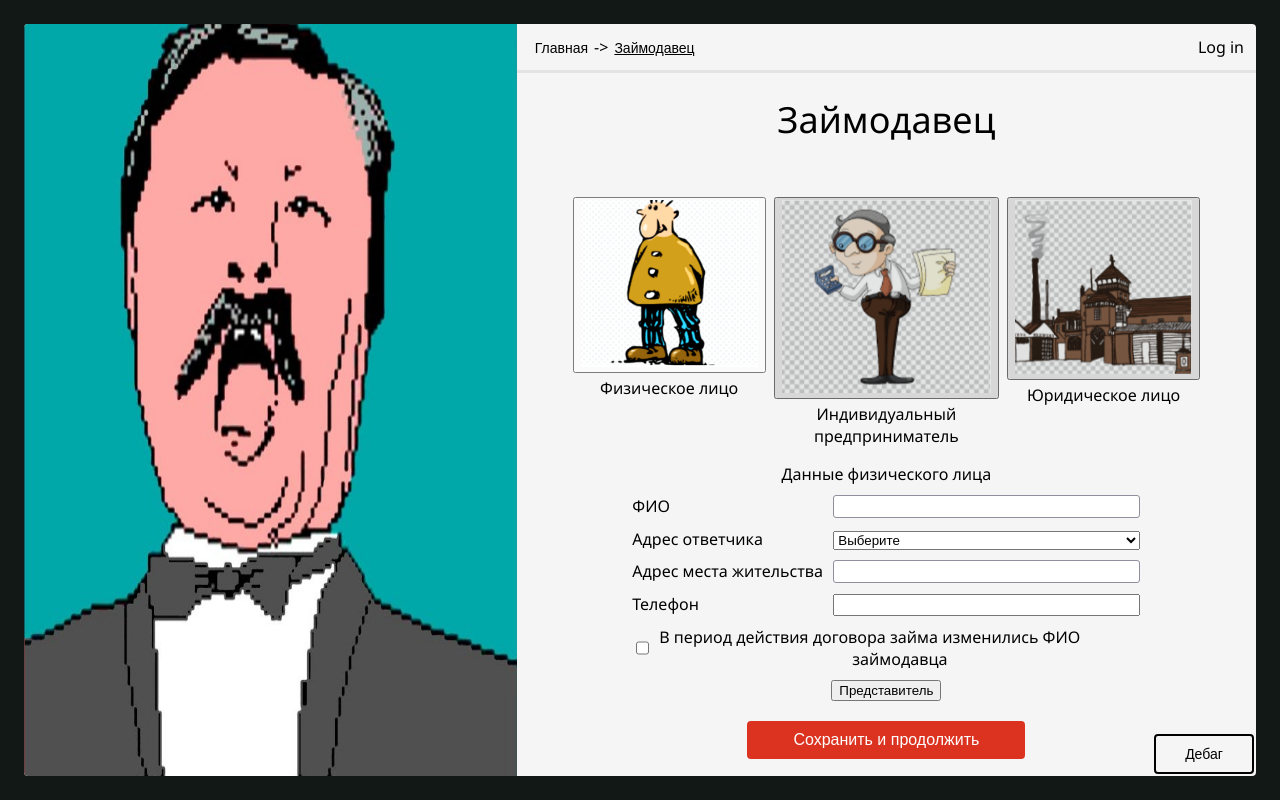
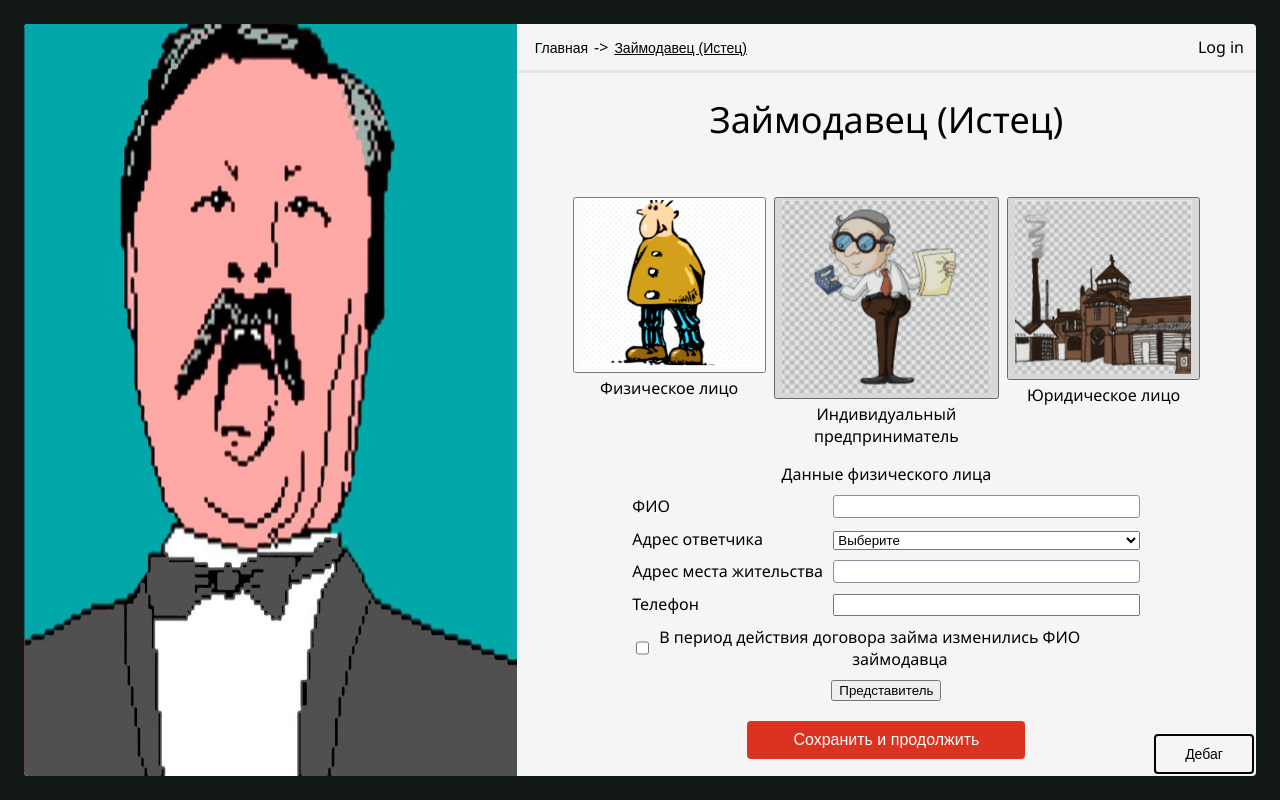
Before and after one commit to oASKETo/roark-v3, a React (Create React App) app: page /sides in a window 1280 px wide. Built offline with nearby package versions, Linux system fonts and the light colour scheme.

Commit message:
(Истец), (ответчик) в назвнии

```diff
--- a/src/MainContent.js
+++ b/src/MainContent.js
@@ -19,8 +19,8 @@ export default function MainContent() {
 						parent="/"
 						root="/sides"
 						steps={[
-							["Займодавец", ZaimodavecSide],
-							["Заёмщик", ZaemshikSide],
+							["Займодавец (Истец)", ZaimodavecSide],
+							["Заёмщик (Ответчик)", ZaemshikSide],
                             // More screens
 						]}
 					/>
```
